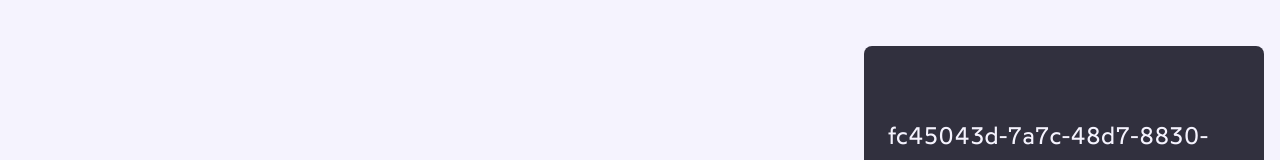
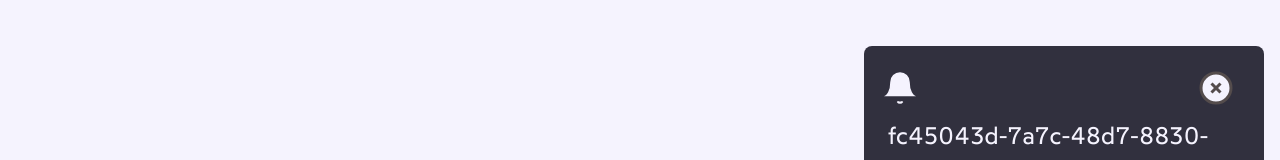
Before and after one commit to sunub/for-digital-divide, a Next.js app: page /start in a window 1280 px wide. Both pictures are taken after a click on the button "추가하기". Shown: the part 560-720 px from the top of the page. Built offline with nearby package versions, Linux system fonts and the light colour scheme; a web font is replaced by a local one.

Commit message:
refactor(app) : context 값의 타입 수정 및 Notification 아이템 제거 방식 변경

```diff
--- a/src/components/NotificationItem/NotificationItem.tsx
+++ b/src/components/NotificationItem/NotificationItem.tsx
@@ -1,10 +1,18 @@
 'use client';
 
 import styled from 'styled-components';
-import { animate, motion, stagger, useAnimate } from 'framer-motion';
+import {
+  ForwardRefComponent,
+  HTMLMotionProps,
+  animate,
+  motion,
+  stagger,
+  useAnimate,
+} from 'framer-motion';
 import React from 'react';
 import useToggle from '@/hooks/use-toggle';
 import { NotificationContext } from '@/context/NotificationContext';
+import Icon from '../icons';
 
 interface NotificationProps extends React.HTMLAttributes<HTMLLIElement> {
   id: string;
@@ -20,6 +28,7 @@ function NotificationItem({
 }: NotificationProps) {
   const bellRef = React.useRef(null);
   const closeRef = React.useRef(null);
+  const listRef = React.useRef<HTMLLIElement>(null);
   const contentRef = React.useRef(null);
   const [scope, animate] = useAnimate();
   const { action } = React.useContext(NotificationContext);
@@ -47,15 +56,41 @@ function NotificationItem({
     );
   }, []);
 
+  React.useEffect(() => {
+    console.log('load');
+  }, [action]);
+
   return (
-    <List ref={scope} {...delegated}>
-      <Wrapper id={id}>
-        <Svg initial={{ x: '100%', opacity: 0 }} ref={bellRef}>
-          <use href="sprite.svg#bell-icon" />
+    <List id={id} ref={scope} {...delegated}>
+      <Wrapper>
+        <Svg
+          initial={{ x: '100%', opacity: 0 }}
+          style={{ stroke: 'var(--color-background)' }}
+          ref={bellRef}
+        >
+          <use href="/sprite.svg#bell" />
         </Svg>
-        <CloseBtn onClick={() => action.remove(id)}>
-          <Svg ref={closeRef}>
-            <use href="sprite.svg#x-circle" />
+        <CloseBtn
+          layout="position"
+          transition={{
+            type: 'spring',
+            stiffness: 400,
+            damping: 60,
+          }}
+          onClick={() => {
+            animate(scope.current, {
+              y: ['0%', '100%'],
+              opacity: [1, 0],
+            }).then(() => {
+              action.remove(id);
+            });
+          }}
+        >
+          <Svg
+            ref={closeRef}
+            style={{ stroke: 'var(--color-text)', strokeWidth: '2px' }}
+          >
+            <use href="/sprite.svg#xCircle" />
           </Svg>
         </CloseBtn>
       </Wrapper>
@@ -99,7 +134,7 @@ const Wrapper = styled.div`
   padding-right: 0.5rem;
 `;
 
-const CloseBtn = styled.button`
+const CloseBtn = styled(motion.button)`
   display: inline-flex;
   justify-content: flex-end;
   width: fit-content;
@@ -110,7 +145,7 @@ const Svg = styled(motion.svg)`
   width: 24px;
   height: 24px;
   transform: scale(1.5);
-  fill: oklch(90.61% 0.17467881453440234 147.30473712852722);
+  fill: var(--color-background);
 `;
 
 const Content = styled(motion.div)``;
--- a/src/components/Notifications/Notifiactions.tsx
+++ b/src/components/Notifications/Notifiactions.tsx
@@ -6,6 +6,7 @@ import {
   type Notification,
 } from '@/context/NotificationContext';
 import NotificationItem from '../NotificationItem';
+import { PreloadResources } from '@/app/preload';
 
 function Notifications() {
   const { notificationList } = React.useContext(NotificationContext);
```
